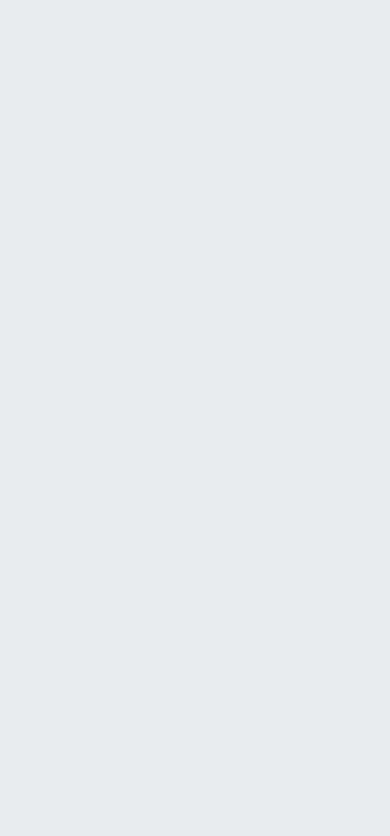
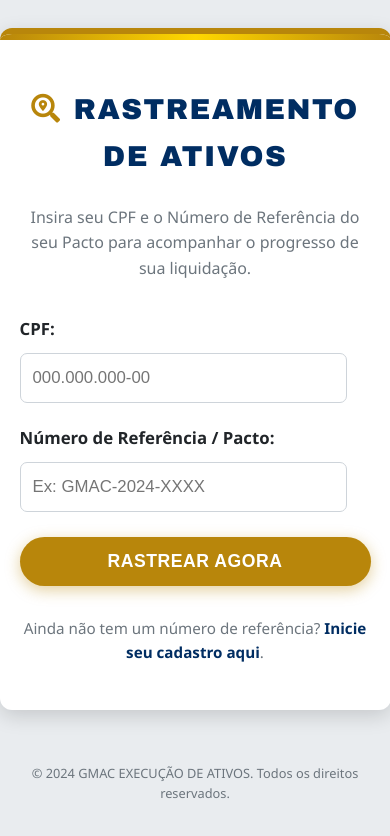
Before and after one commit to gmacleiloes-art/red-line, a plain HTML site: page index.html in a window 390 px wide. Drawn offline with Linux system fonts and the light colour scheme.

Commit message:
Atualizar o index.html

```diff
--- a/index.html
+++ b/index.html
@@ -102,3 +102,125 @@
         }
 
         .form-control:focus {
+            border-color: var(--cor-destaque-gold);
+            outline: none;
+            box-shadow: 0 0 0 0.25rem rgba(184, 134, 11, 0.35); /* Sombra de foco mais sutil */
+        }
+
+        .login-button {
+            display: block; /* Garante que ocupe a largura total */
+            background-color: var(--cor-destaque-gold); /* DOURADO */
+            color: white;
+            padding: 16px 35px; /* Mais padding */
+            border: none;
+            border-radius: 30px; /* Botão mais arredondado */
+            font-size: 1.2em;
+            font-weight: bold;
+            cursor: pointer;
+            transition: background-color 0.3s ease, transform 0.2s, box-shadow 0.3s ease;
+            width: 100%;
+            margin-top: 25px;
+            text-transform: uppercase;
+            letter-spacing: 0.03em;
+            box-shadow: 0 4px 15px rgba(184, 134, 11, 0.4); /* Sombra mais profunda */
+        }
+
+        .login-button:hover {
+            background-color: #a07909; /* Dourado mais escuro */
+            transform: translateY(-3px); /* Efeito de "levantar" mais pronunciado */
+            box-shadow: 0 6px 20px rgba(184, 134, 11, 0.6);
+        }
+
+        .link-cadastro {
+            margin-top: 30px;
+            font-size: 0.95em;
+            color: var(--cor-texto-claro);
+        }
+
+        .link-cadastro a {
+            color: var(--cor-secundaria-bv);
+            text-decoration: none;
+            font-weight: bold;
+            transition: color 0.3s ease;
+        }
+
+        .link-cadastro a:hover {
+            color: var(--cor-destaque-gold); /* Dourado no hover do link */
+            text-decoration: underline;
+        }
+
+        /* Rodapé simplificado e elegante */
+        .footer-login {
+            margin-top: 40px;
+            color: var(--cor-texto-claro);
+            font-size: 0.8em;
+            text-align: center;
+            padding: 0 20px;
+        }
+
+        /* Responsividade */
+        @media (max-width: 500px) {
+            .login-container {
+                padding: 30px 20px;
+                max-width: 90%;
+            }
+            .login-container h2 {
+                font-size: 1.8em;
+            }
+            .login-container .subtitulo {
+                font-size: 1em;
+            }
+            .login-button {
+                padding: 14px 25px;
+                font-size: 1.1em;
+            }
+        }
+    </style>
+</head>
+<body>
+
+    <div class="login-container">
+        <h2><i class="fas fa-search-location" style="color: var(--cor-destaque-gold); margin-right: 12px;"></i>RASTREAMENTO DE ATIVOS</h2>
+        <p class="subtitulo">Insira seu CPF e o Número de Referência do seu Pacto para acompanhar o progresso de sua liquidação.</p>
+
+        <form id="trackingForm" action="#" method="POST">
+            <div class="form-group">
+                <label for="cpf">CPF:</label>
+                <input type="text" class="form-control" id="cpf" name="cpf" placeholder="000.000.000-00" pattern="\d{3}\.\d{3}\.\d{3}-\d{2}" required>
+            </div>
+            <div class="form-group">
+                <label for="referencia">Número de Referência / Pacto:</label>
+                <input type="text" class="form-control" id="referencia" name="referencia" placeholder="Ex: GMAC-2024-XXXX" required>
+            </div>
+            <button type="submit" class="login-button">RASTREAR AGORA</button>
+        </form>
+
+        <p class="link-cadastro">
+            Ainda não tem um número de referência? <a href="sua-pagina-de-cadastro.html">Inicie seu cadastro aqui</a>.
+        </p>
+    </div>
+
+    <footer class="footer-login">
+        <p>&copy; 2024 GMAC EXECUÇÃO DE ATIVOS. Todos os direitos reservados.</p>
+    </footer>
+
+    <script>
+        document.getElementById('trackingForm').addEventListener('submit', function(event) {
+            event.preventDefault(); // Impede o envio padrão do formulário
+
+            // Você pode adicionar aqui uma validação básica dos campos antes do alert
+            const cpf = document.getElementById('cpf').value;
+            const referencia = document.getElementById('referencia').value;
+
+            if (cpf && referencia) {
+                alert('O rastreamento estará disponível após o pagamento antecipado do frete.');
+                // Opcional: Limpar os campos após o alert
+                // document.getElementById('cpf').value = '';
+                // document.getElementById('referencia').value = '';
+            } else {
+                alert('Por favor, preencha todos os campos para rastrear.');
+            }
+        });
+    </script>
+</body>
+</html>
```
